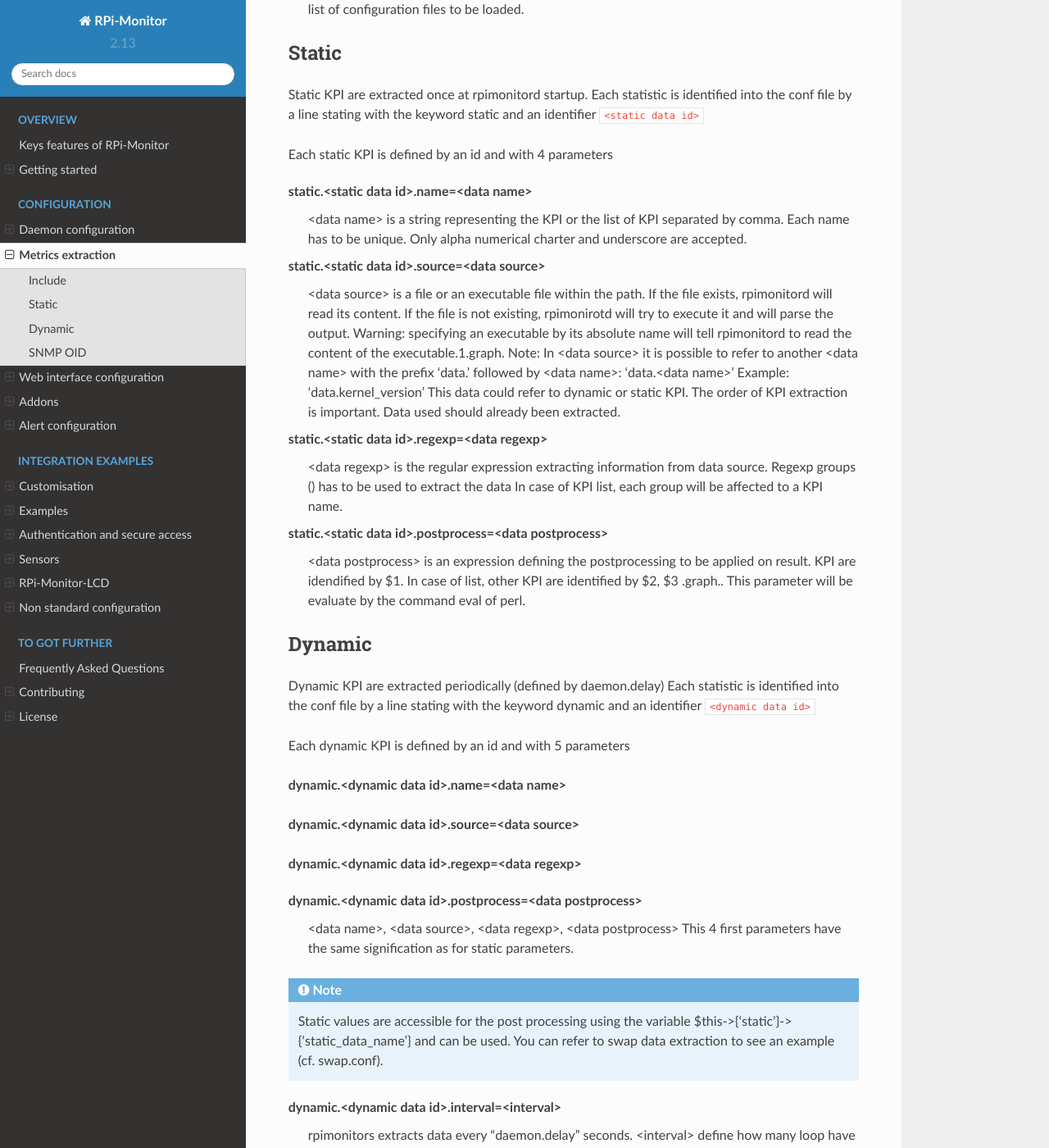
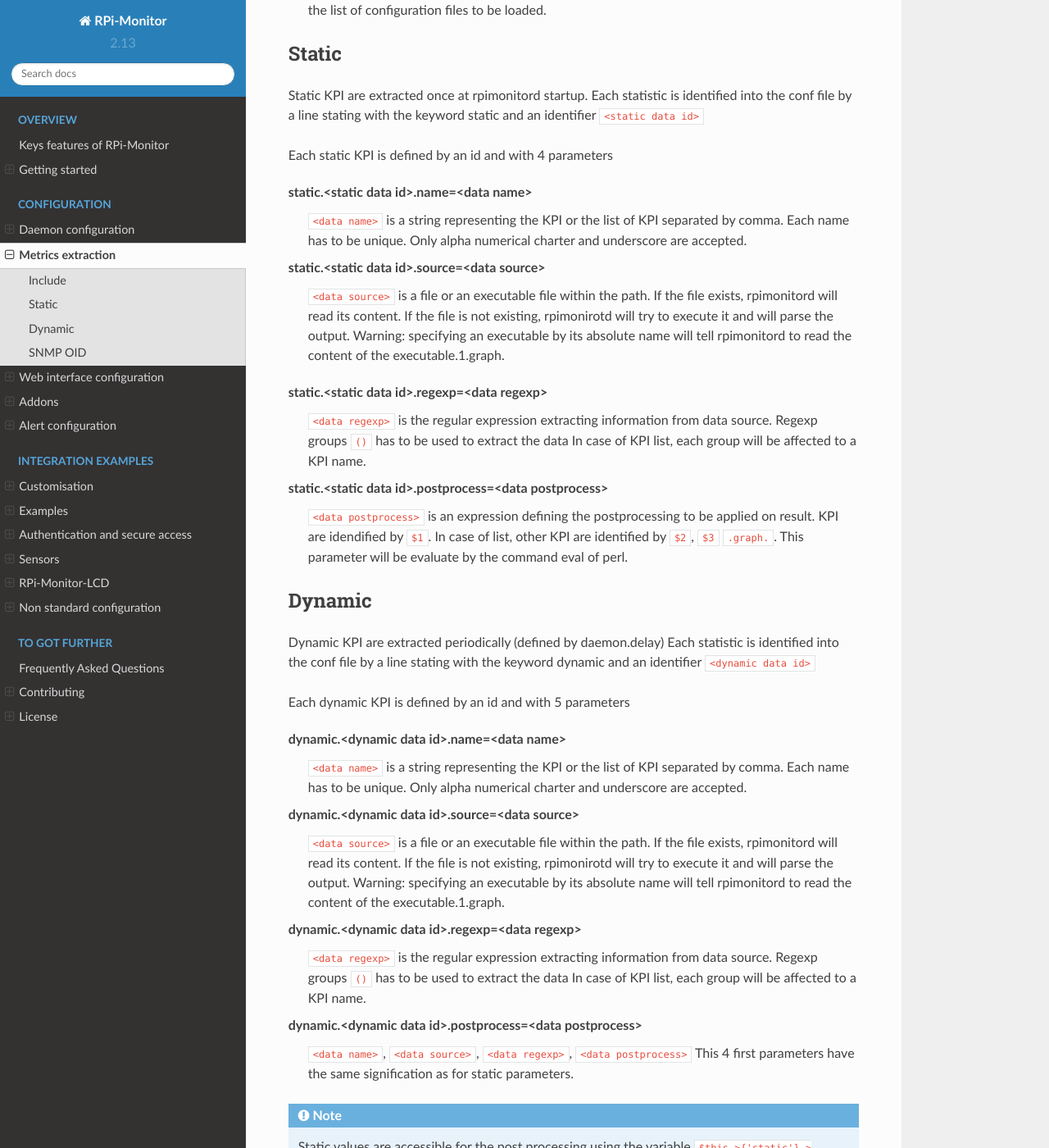
Before and after one commit to XavierBerger/RPi-Monitor, a Sphinx documentation site: the page built from docs/source/12_extraction.rst, in a window 1280 px wide and 1400 px high, scrolled down 368 px. Shown: the whole window at 82% size. Built offline with Sphinx 7.4.7 and the Read the Docs theme 2.0.0, drawn with Linux system fonts in a browser that asks for light colours; some of the changed text lies outside the part shown.

Commit message:
Update docs

```diff
--- a/docs/source/12_extraction.rst
+++ b/docs/source/12_extraction.rst
@@ -9,7 +9,7 @@
 configuration files to be loaded.
 
 include=<full path to configuration file>
-  <full path to configuration file> is the full path to the
+  ``<full path to configuration file>`` is the full path to the
   configuration file to add at the end of the list of configuration
   files to be loaded.
 
@@ -58,33 +59,45 @@
 
 Each dynamic KPI is defined by an id and with 5 parameters
 
-**dynamic.<dynamic data id>.name=<data name>**
+dynamic.<dynamic data id>.name=<data name>
+  ``<data name>`` is a string representing the KPI or the list of KPI
+  separated by comma. Each name has to be unique.
+  Only alpha numerical charter and underscore are accepted.
 
-**dynamic.<dynamic data id>.source=<data source>**
+dynamic.<dynamic data id>.source=<data source>
+  ``<data source>`` is a file or an executable file within the path.
+  If the file exists, rpimonitord will read its content. If the file
+  is not existing, rpimonirotd will try to execute it and will parse
+  the output.
+  Warning: specifying an executable by its absolute name will tell
+  rpimonitord to read the content of the executable.1.graph.
 
-**dynamic.<dynamic data id>.regexp=<data regexp>**
+dynamic.<dynamic data id>.regexp=<data regexp>
+  ``<data regexp>`` is the regular expression extracting information from
+  data source. Regexp groups ``()`` has to be used to extract the data
+  In case of KPI list, each group will be affected to a KPI name.
 
 dynamic.<dynamic data id>.postprocess=<data postprocess>
-  <data name>, <data source>, <data regexp>, <data postprocess>
+  ``<data name>``, ``<data source>``, ``<data regexp>``, ``<data postprocess>``
   This 4 first parameters have the same signification as for static
   parameters.
 
 .. note:: Static values are accessible for the post processing using the
-          variable $this->{'static'}->{'static_data_name'} and can be used.
-          You can refer to swap data extraction to see an example (cf. swap.conf).
+          variable ``$this->{'static'}->{'static_data_name'}`` and can be used.
+          You can refer to swap data extraction to see an example (cf. ``swap.conf``).
 
 dynamic.<dynamic data id>.interval=<interval>
-  rpimonitors extracts data every "daemon.delay" seconds. <interval>
+  ``rpimonitord`` extracts data every ``daemon.delay`` seconds. ``<interval>``
   define how many loop have to be waited before extracting this data.
-  Default value is 1. This means that data is extracted at every loop.
+  Default value is ``1``. This means that data is extracted at every loop.
 
 dynamic.<dynamic data id>.default=<default>
   If rpimonitor can't extract information, it is now possible to define
-  a <default> value which will be set for the KPI.
+  a ``<default>`` value which will be set for the KPI.
 
 dynamic.<dynamic data id>.rrd=<GAUGE|COUNTER|DERIVE|ABSOLUTE|COMPUTE>
   The 5th parameter is defining if the KPI has to be stored into a RRD
-  database and how <GAUGE|COUNTER|DERIVE|ABSOLUTE|COMPUTE>. If the
+  database and how ``<GAUGE|COUNTER|DERIVE|ABSOLUTE|COMPUTE>``. If the
   parameter is defined as empty, no RRD database will be created. If
   this parameter is defined, a RRD database will be created and data
   will be stored at every extraction.
@@ -107,28 +120,29 @@
 --------
 
   RPi-Monitor is able to act as an snmp agent. Snmp configuration is based
-  on KPI name. KPI could be static or dynamic.
+  on KPI name. KPI could be ``static`` or ``dynamic``.
 
   snmp.<kpi name>.id=<id>
-    <id> is the last number of OID appended at the end of OID configuration
+    ``<id>`` is the last number of OID appended at the end of OID configuration
     defined for snmp agent. (ref. SNMP agent configuration section)
 
   snmp.<kpi name>.type=<type>
-    Type of data can be : counter, counter64, gauge, integer, ipaddr,
-      ipaddress, netaddr, objectid, octetstr, string, timeticks
+    Type of data can be : ``counter``, ``counter64``, ``gauge``, ``integer``,
+    ``ipaddr``, ``ipaddress``, ``netaddr``, ``objectid``, ``octetstr``,
+    ``string``, ``timeticks``
 
   snmp.<kpi name>.description=<text description>
     Description of KPI to be added in MIB
 
   snmp.<kpi name>.postprocess=<formula>
     Post process formula to apply to KPI before sending over SNMP.
-    Ex: Convert float to interger by mutiplying by 100: $1*100
+    Ex: Convert float to interger by mutiplying by 100: ``$1*100``
 
   Commands to use to get MIB information:
     Snmp Configuration
-      See configuration file example in /etc/snmp/snmpd.conf.rpimonitor
+      See configuration file example in ``/etc/snmp/snmpd.conf.rpimonitor``
       and activate pass_persist extension
     Extract MIB from RPi-Monitor
-      rpimonitord -m > ~/mib.txt
+      ``rpimonitord -m > ~/mib.txt``
     Get data from SNMP
-      snmpwalk -v 2c -m ~/mib.txt -c public 127.0.0.1 1.3.6.1.4.1.54321.42
+      ``snmpwalk -v 2c -m ~/mib.txt -c public 127.0.0.1 1.3.6.1.4.1.54321.42``
```
Also changed, not shown: other parts of docs/source/12_extraction.rst (+11 -10 lines), docs/source/02_gettingstarted.rst (+8 -1 lines), docs/source/11_daemon.rst (+26 -27 lines), docs/source/13_web.rst (+32 -40 lines), docs/source/33_license.rst (+10 -3 lines), docs/source/_static/license001.png (renamed from docs/source/_static/cc-by-sa.png), docs/source/_static/license002.png (added).
